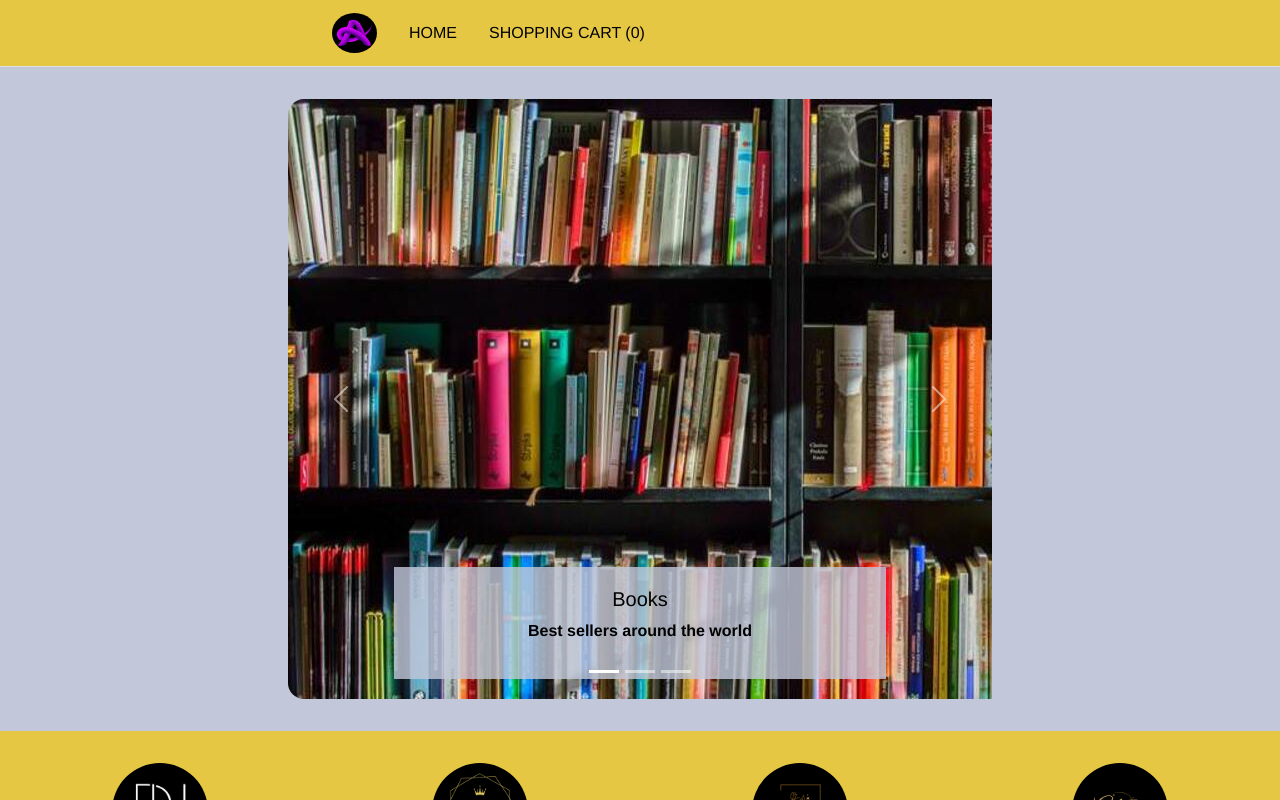
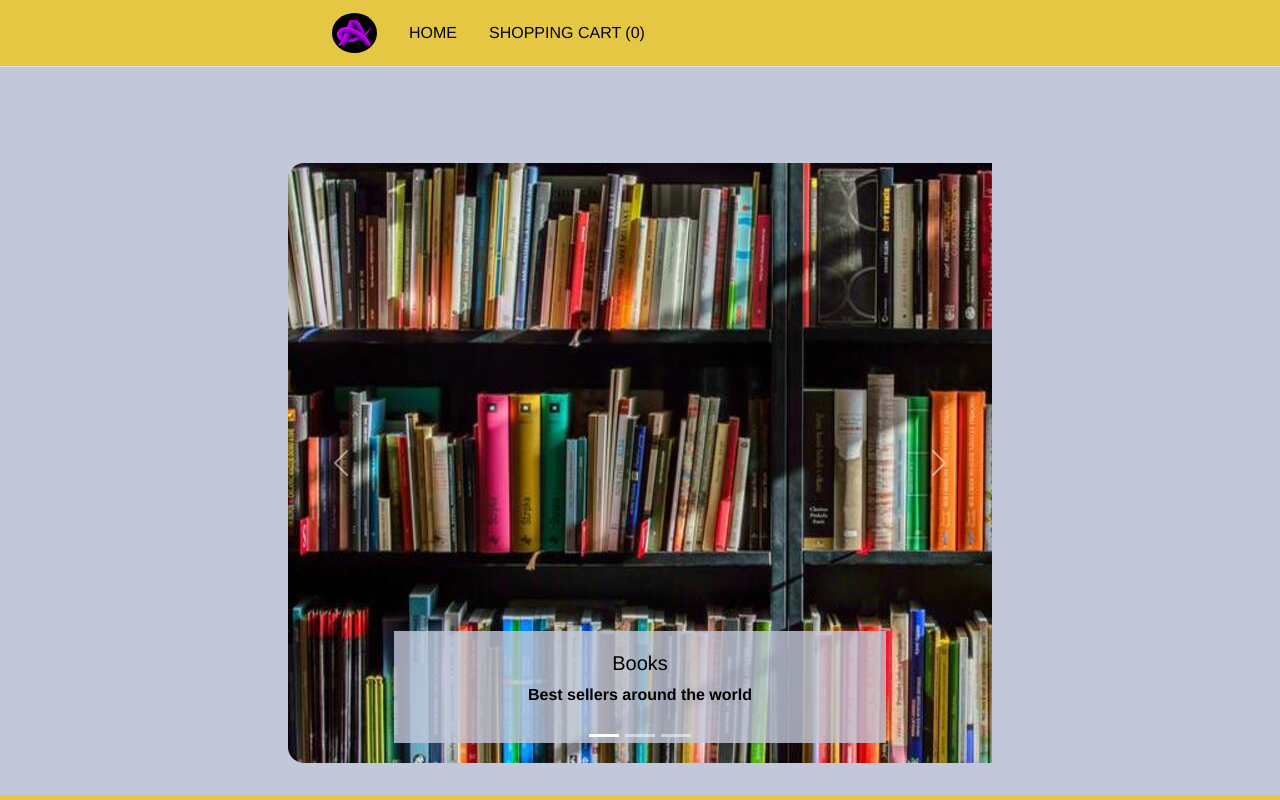
Before and after one commit to DeiaLira/Shopping-Bag, a Vue app: page / in a window 1280 px wide. Shown: the top 800 px of the page. Built offline with nearby package versions, Linux system fonts and the light colour scheme; no server answers; the HTML template or start-up script is replaced by a standard one.

Commit message:
Adicionando Layout e quantidade de produtos à página shoppingCart

```diff
--- a/src/components/navMenu.vue
+++ b/src/components/navMenu.vue
@@ -32,7 +32,8 @@
 
     computed: mapState ([
     'products', 'bagProducts'
-  ]),
+    ]),
+
   }
   </script>
 
--- a/src/store/index.js
+++ b/src/store/index.js
@@ -20,13 +20,12 @@ export default createStore({
     },
 
     removeToBag(state, productId) {
-
       //console.log(alert('Deseja excluir o produto do carrinho?'))
-
       const updateBag = state.bagProducts.filter(item => productId != item.id);
       state.bagProducts = updateBag;
-    },
+    }
   },
+
 
   actions: {
 
--- a/src/views/homePage.vue
+++ b/src/views/homePage.vue
@@ -62,8 +62,7 @@
             <button v-if="isInBag(product)" type="button" class="btn btn-danger" @click="removeToBag(product.id)">Remove from bag</button>
           </div>
         </div>
-    </div>
-
+      </div>
     </div>
 
   </section>
@@ -115,6 +114,7 @@ export default {
 //-----Carrossel Style-----//
 
 .featuredProducts
+  padding-top: 4rem
   max-width: 55%
   margin: 2rem auto
 
--- a/src/views/shoppingCart.vue
+++ b/src/views/shoppingCart.vue
@@ -1,5 +1,115 @@
 <template>
-  <div>
-    <h1>This is shopping cart page</h1>
+  <div class="shoppingBagItens">
+
+    <section class="closeOrder">
+      <div class="noProductsInCart" v-if="bagProducts.length == 0">
+        <h2>Nenhum produto foi adicionado ao carrinho ainda!</h2>
+      </div>
+
+      <div class="productCart">
+        <div class="card" v-for="(product, index) in bagProducts" :key="index">
+          <div class="card-body itensCart">
+            <div class="card-img-container chosenItems">
+              <img :src="product.image" class="card-img-top w-100 p-2" alt="product.">
+            </div>
+            <p class="card-text text-center" :title="product.title"> {{ product.title }} </p>
+            <p class="card-text text-center"> R$ {{ product.price.toFixed(2) }} </p>
+            <div class="quantity-area text-center">
+              <button @click="product.quantity--" :disabled="product.quantity <= 1">-</button>
+                <span class="quantity"> {{ product.quantity }} </span>
+                <button @click="product.quantity++">+</button>
+            </div>
+
+          </div>
+        </div>
+      </div>
+    </section>
+
+    <section class="summary w-50 p-5 table-warning" v-if="bagProducts.length > 0">
+      <h3>Resumo do pedido</h3>
+      <table class="table table-warning">
+        <thead>
+          <tr>
+            <th scope="col">Item</th>
+            <th scope="col">total</th>
+          </tr>
+        </thead>
+        <tbody>
+          <tr>
+            <th>item</th>
+            <th>total</th>
+          </tr>
+        </tbody>
+      </table>
+    </section>
+
   </div>
+
 </template>
+
+<script>
+
+import { mapState } from 'vuex';
+
+// @ is an alias to /src
+
+
+export default {
+
+  name: 'shoppingCart',
+  components: {
+
+  },
+
+  computed: mapState ([
+    'bagProducts'
+  ]),
+
+  methods: {
+
+
+  }
+}
+
+</script>
+
+<style lang="sass">
+
+.noProductsInCart
+  height: 36rem
+  padding-top: 16%
+
+.closeOrder
+  margin-top: 4rem
+  margin-bottom: 4rem
+  min-height: 40rem
+  max-height: 100%
+  .productCart
+    padding-top: 4rem
+
+.card
+  width: 48%
+  height: 200px
+  overflow: hidden
+  margin: 1rem auto
+  .itensCart
+    display: flex
+    justify-content: space-around
+    align-items: center
+    .card-text
+      max-width: 15%
+      font-weight: bold
+
+.quantity-area
+  button
+    margin: 0 .8rem
+
+.chosenItems
+  width: 108px
+  height: 160px
+
+.summary
+  margin: 0 auto
+
+
+</style>
```
